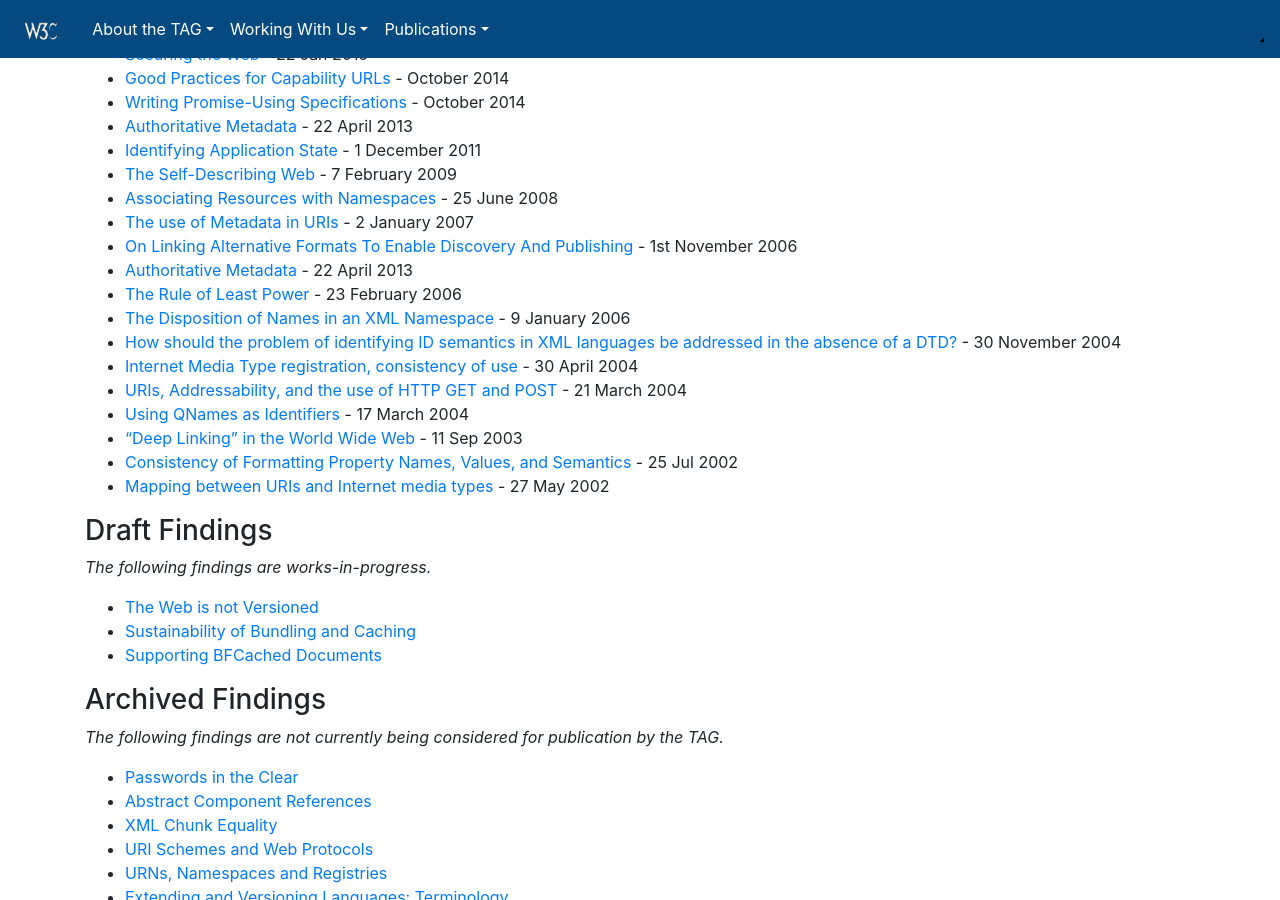
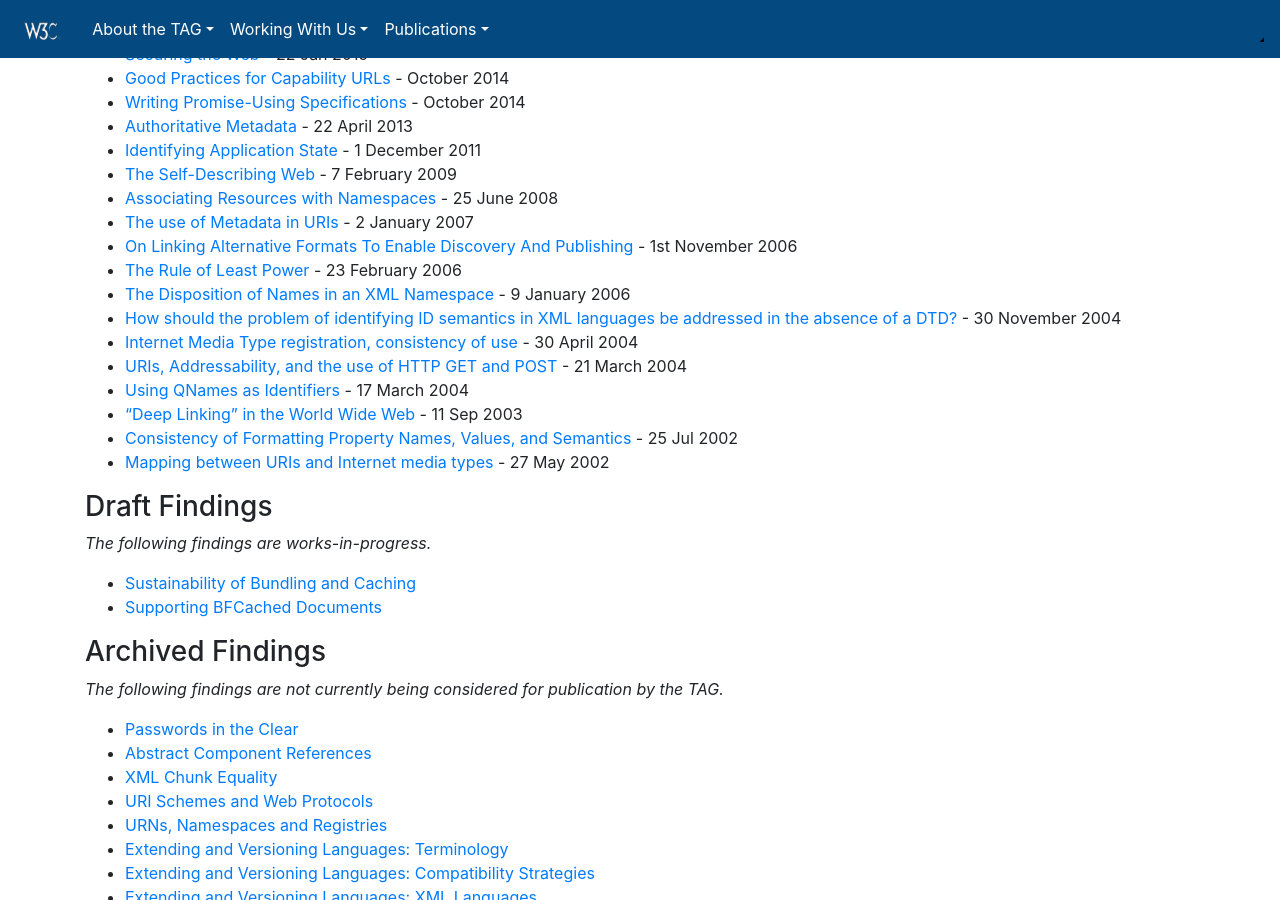
Before and after one commit to w3ctag/tag.w3.org, a Jekyll site: the page built from findings/index.md, in a window 1280 px wide and 900 px high, scrolled down 457 px. Built offline with Jekyll 4.4.1, drawn with Linux system fonts in a browser that asks for light colours; nearby versions of some CDN libraries; library files that are not in the unit come from our copies.

Commit message:
Remove two duplicate links from the list of Findings. (#54)

```diff
--- a/findings/index.md
+++ b/findings/index.md
@@ -28,7 +28,6 @@ _The following findings reflect the current position of the TAG._
 * [Associating Resources with Namespaces](https://www.w3.org/2001/tag/doc/nsDocuments/) - 25 June 2008
 * [The use of Metadata in URIs](https://www.w3.org/2001/tag/doc/metaDataInURI-31.html) - 2 January 2007
 * [On Linking Alternative Formats To Enable Discovery And Publishing](https://www.w3.org/2001/tag/doc/alternatives-discovery.html) - 1st November 2006
-* [Authoritative Metadata](https://www.w3.org/2001/tag/doc/mime-respect-20130422) - 22 April 2013
 * [The Rule of Least Power](https://www.w3.org/2001/tag/doc/leastPower.html) - 23 February 2006
 * [The Disposition of Names in an XML Namespace](https://www.w3.org/2001/tag/doc/namespaceState.html) - 9 January 2006
 * [How should the problem of identifying ID semantics in XML languages be addressed in the absence of a DTD?](https://www.w3.org/2001/tag/doc/xmlIDSemantics-32.html) - 30 November 2004
@@ -43,7 +42,6 @@ _The following findings reflect the current position of the TAG._
 
 _The following findings are works-in-progress._
 
-* [The Web is not Versioned](https://github.com/w3ctag/the-web-is-not-versioned/)
 * [Sustainability of Bundling and Caching](https://w3ctag.github.io/caching-bundling-sustainability/)
 * [Supporting BFCached Documents](https://w3ctag.github.io/bfcache-guide/)
 
```
